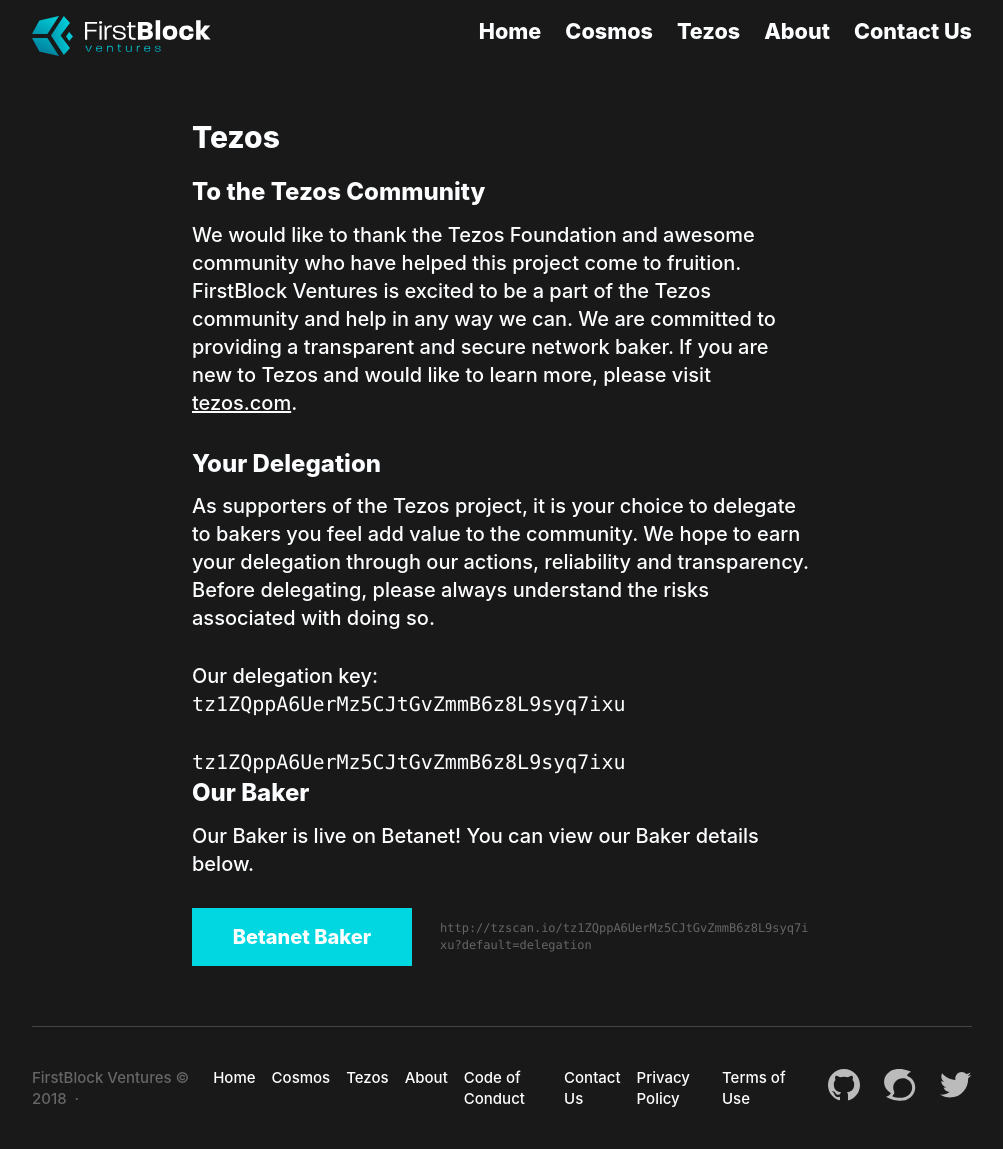
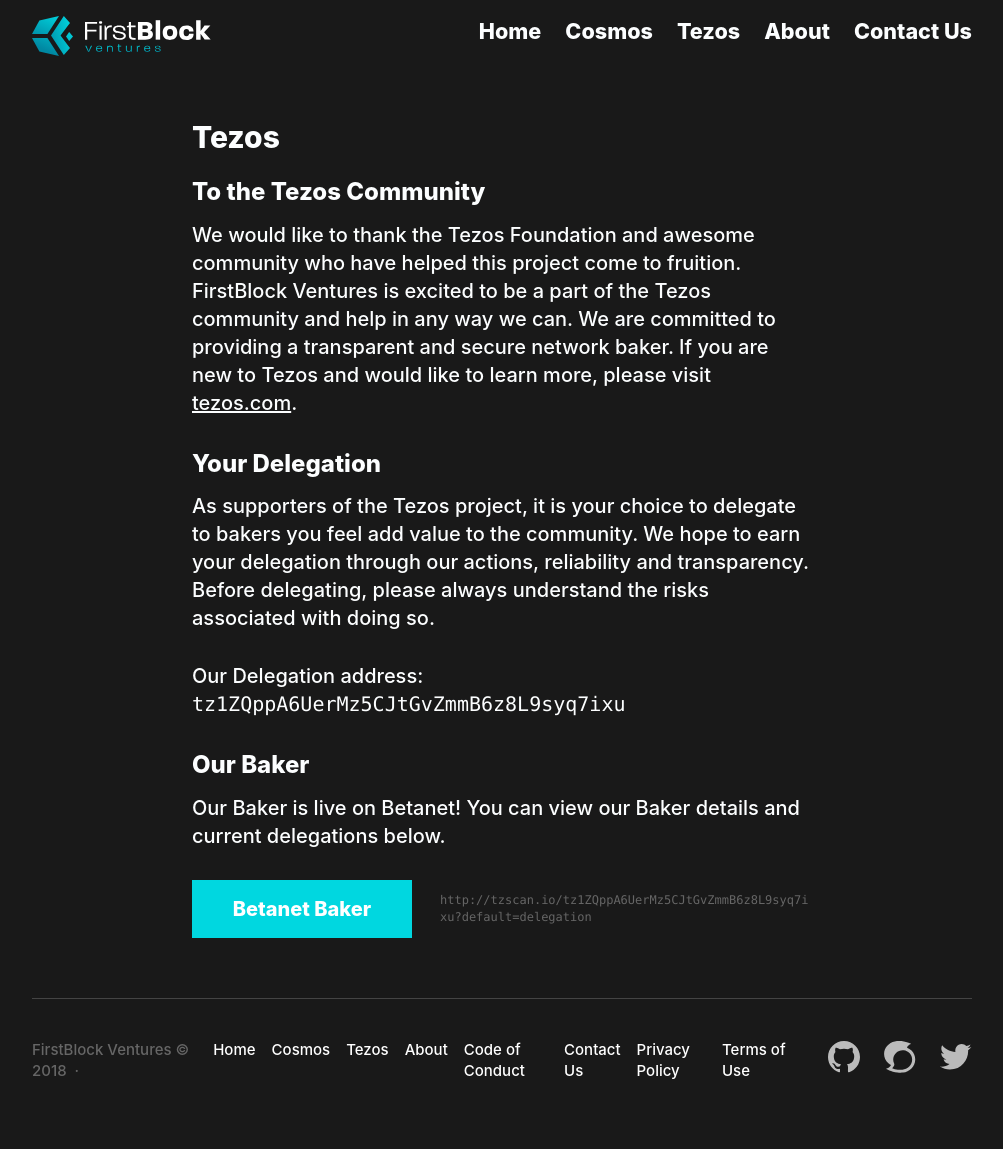
Before and after one commit to FirstBlock-CosmosVal/firstblock.io, a Jekyll site: the page built from tezos.md, in a window 1280 px wide. Shown: the whole page, without its empty margins (138-1141 px from the left). Built offline with Jekyll 4.4.1, drawn with Linux system fonts in a browser that asks for light colours; after the commit the page ends 1121 px from its top, so only the background shows below that.

Commit message:
Update tezos.md

````diff
--- a/tezos.md
+++ b/tezos.md
@@ -11,13 +11,10 @@
 ## Your Delegation
 As supporters of the Tezos project, it is your choice to delegate to bakers you feel add value to the community. We hope to earn your delegation through our actions, reliability and transparency. Before delegating, please always understand the risks associated with doing so.
 
-Our delegation key: `tz1ZQppA6UerMz5CJtGvZmmB6z8L9syq7ixu`
-```
-tz1ZQppA6UerMz5CJtGvZmmB6z8L9syq7ixu
-```
+Our Delegation address: `tz1ZQppA6UerMz5CJtGvZmmB6z8L9syq7ixu`
 
 ## Our Baker
-Our Baker is live on Betanet! You can view our Baker details below.
+Our Baker is live on Betanet! You can view our Baker details and current delegations below.
 
 <div class="button-w-code">
 	<a href="http://tzscan.io/tz1ZQppA6UerMz5CJtGvZmmB6z8L9syq7ixu?default=delegation" class="button" target="_blank">Betanet Baker</a>
````
